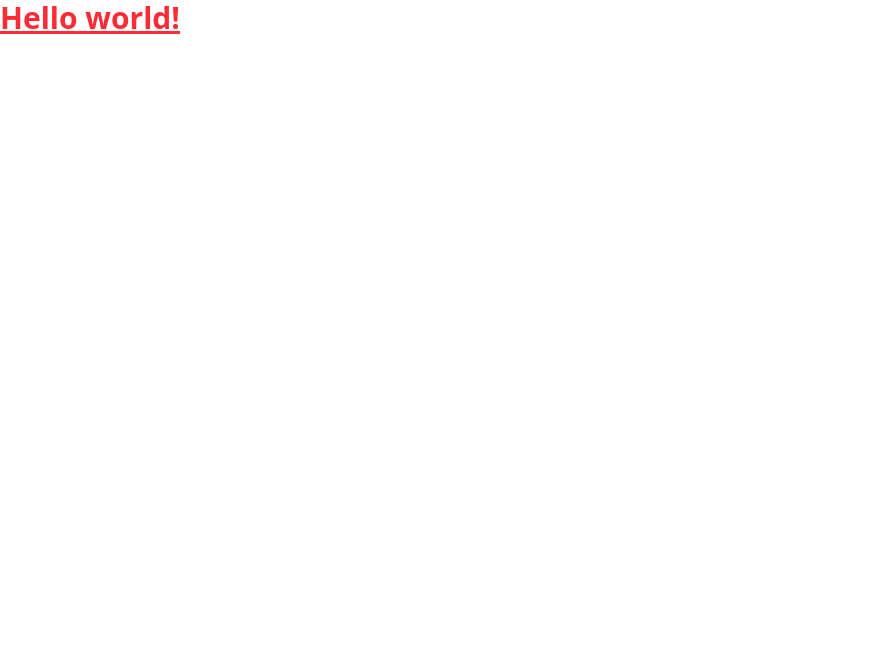
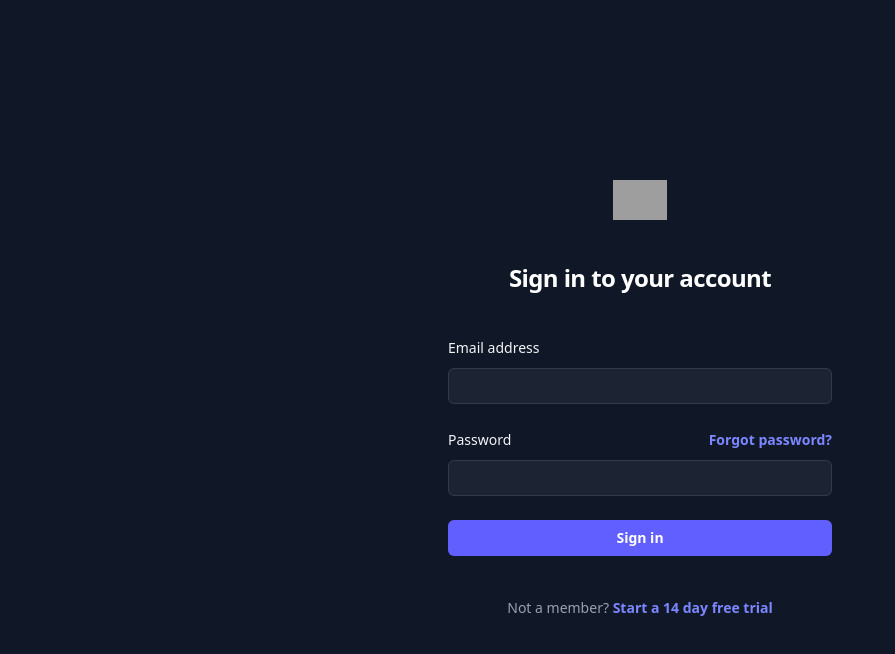
Before and after one commit to vamsee1317/devPro, a plain HTML site: page index.html in a window 1280 px wide. Shown: the whole page, without its empty margins (0-895 px from the left). Drawn offline with nearby package versions, Linux system fonts and the light colour scheme; grey boxes are pictures that could not be loaded.

Commit message:
LoginForm Created

```diff
--- a/index.html
+++ b/index.html
@@ -1,5 +1,5 @@
 <!DOCTYPE html>
-<html lang="en">
+<html lang="en" class="h-full bg-gray-900">
 
 <head>
     <meta charset="UTF-8">
@@ -9,10 +9,54 @@
     <link rel="stylesheet" href="./style.css">
 </head>
 
-<body>
-    <h1 class="text-3xl font-bold underline text-red-500">
-        Hello world!
-    </h1>
+<body class="h-full">
+    <!-- Login code Starts here -->
+    <div class="flex min-h-full flex-col justify-center px-6 py-12 lg:px-8">
+        <div class="sm:mx-auto sm:w-full sm:max-w-sm">
+            <img src="https://tailwindcss.com/plus-assets/img/logos/mark.svg?color=indigo&shade=500" alt="Your Company"
+                class="mx-auto h-10 w-auto" />
+            <h2 class="mt-10 text-center text-2xl/9 font-bold tracking-tight text-white">Sign in to your account</h2>
+        </div>
+
+        <div class="mt-10 sm:mx-auto sm:w-full sm:max-w-sm">
+            <form action="#" method="POST" class="space-y-6">
+                <div>
+                    <label for="email" class="block text-sm/6 font-medium text-gray-100">Email address</label>
+                    <div class="mt-2">
+                        <input id="email" type="email" name="email" required autocomplete="email"
+                            class="block w-full rounded-md bg-white/5 px-3 py-1.5 text-base text-white outline-1 -outline-offset-1 outline-white/10 placeholder:text-gray-500 focus:outline-2 focus:-outline-offset-2 focus:outline-indigo-500 sm:text-sm/6" />
+                    </div>
+                </div>
+
+                <div>
+                    <div class="flex items-center justify-between">
+                        <label for="password" class="block text-sm/6 font-medium text-gray-100">Password</label>
+                        <div class="text-sm">
+                            <a href="#" class="font-semibold text-indigo-400 hover:text-indigo-300">Forgot password?</a>
+                        </div>
+                    </div>
+                    <div class="mt-2">
+                        <input id="password" type="password" name="password" required autocomplete="current-password"
+                            class="block w-full rounded-md bg-white/5 px-3 py-1.5 text-base text-white outline-1 -outline-offset-1 outline-white/10 placeholder:text-gray-500 focus:outline-2 focus:-outline-offset-2 focus:outline-indigo-500 sm:text-sm/6" />
+                    </div>
+                </div>
+
+                <div>
+                    <button type="submit"
+                        class="flex w-full justify-center rounded-md bg-indigo-500 px-3 py-1.5 text-sm/6 font-semibold text-white hover:bg-indigo-400 focus-visible:outline-2 focus-visible:outline-offset-2 focus-visible:outline-indigo-500">Sign
+                        in</button>
+                </div>
+            </form>
+
+            <p class="mt-10 text-center text-sm/6 text-gray-400">
+                Not a member?
+                <a href="#" class="font-semibold text-indigo-400 hover:text-indigo-300">Start a 14 day free trial</a>
+            </p>
+        </div>
+    </div>
+
+    <!-- Login code Ends here -->
+
 </body>
 
 </html>
```
